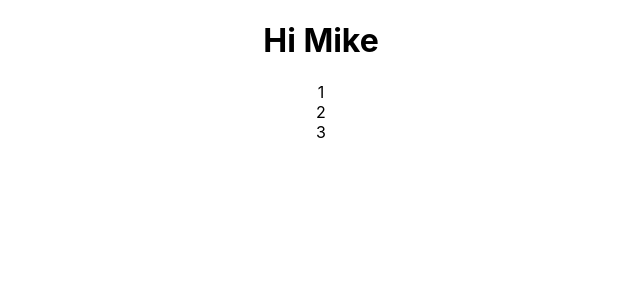
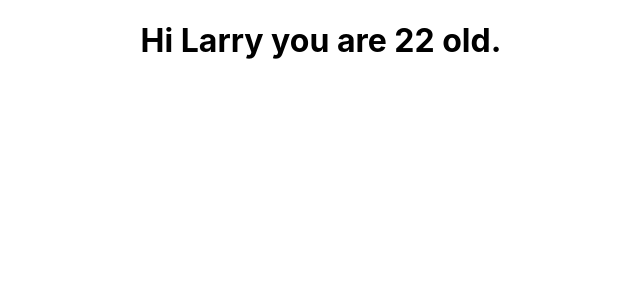
Before and after one commit to michaelc511/30_lessons, a React (Create React App) app: page / in a window 1280 px wide. Shown: the top 300 px of the page, without its empty margins (319-959 px from the left). Built offline with nearby package versions, Linux system fonts and the light colour scheme.

Commit message:
finished

```diff
--- a/src/App.js
+++ b/src/App.js
@@ -3,24 +3,35 @@ import './App.css';
 
 
 function App() {
-  let numbers = [1,2,3]
+  let person = {
+    'name': 'Larry',
+    'age' : 22
+  }
+
   return (
     <div className="App">
-      <Child name="Mike" numbers={numbers}/>
+      <Child person={person}/>
     </div>
   );
 }
 
-export function Child({name, numbers}) {
+// ex 1
+// export function Child({person}) {
+//   return (
+//   <div>
+//     <h1>Hi {person.name} you are {person.age} old.</h1>
+
+
+//   </div>
+//   )
+// }
+
+// ex 2 using the obj name
+export function Child({person:{name, age}}) {
   return (
   <div>
-    <h1>Hi {name}</h1>
-    {/* loop through the numbers using map */}
-    {numbers.map((num) =>{
-      return(
-        <div key={num}>{num}</div>
-      );
-    })}
+    <h1>Hi {name} you are {age} old.</h1>
+
 
   </div>
   )
```
